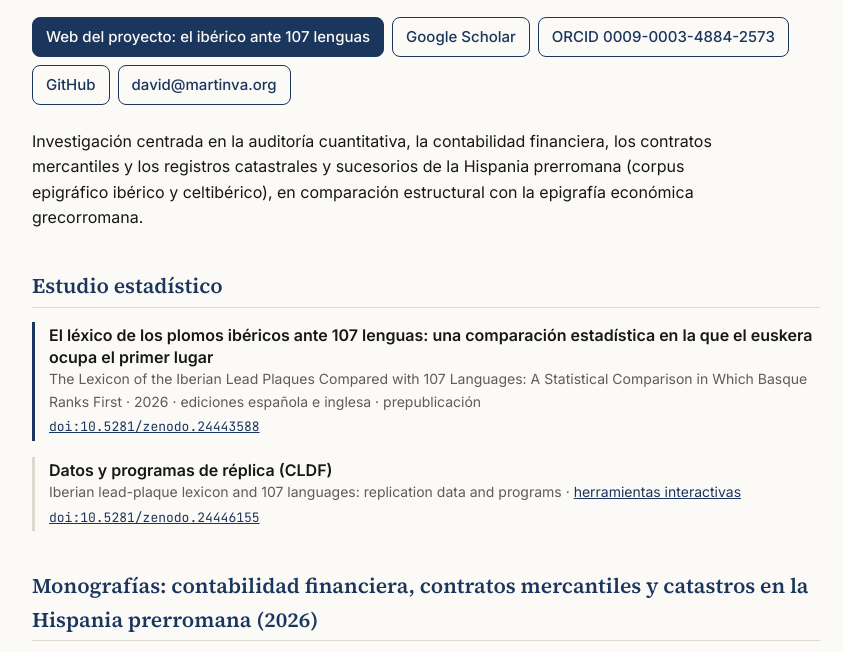
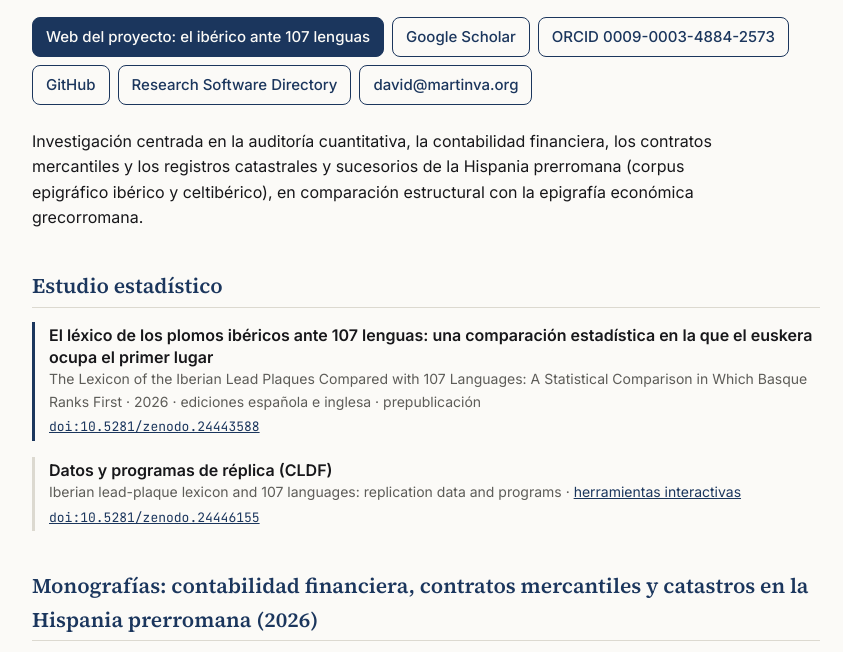
Before and after one commit to martinva/martinva.org, a plain HTML site: page index.html in a window 1280 px wide. Shown: the part 148-800 px from the top of the page, without its empty margins (214-1057 px from the left). Drawn offline with Linux system fonts and the light colour scheme.

Commit message:
Link the Research Software Directory entry
Co-Authored-By: Claude Sonnet 5.5 <noreply@anthropic.com>
Claude-Session: https://claude.ai/code/session_01ADLvp18zR33r9942qdEq9D

```diff
--- a/index.html
+++ b/index.html
@@ -56,6 +56,7 @@ footer{margin-top:28px;font-size:13px;color:var(--mut)}
  <a href="https://scholar.google.com/citations?user=zsfldQYAAAAJ&amp;hl=es">Google Scholar</a>
  <a href="https://orcid.org/0009-0003-4884-2573">ORCID 0009-0003-4884-2573</a>
  <a href="https://github.com/martinva/iberian-lexicon-107-languages">GitHub</a>
+ <a href="https://research-software-directory.org/software/iberian-lead-plaque-lexicon-and-107-languages-replication-data-and-programs">Research Software Directory</a>
  <a href="mailto:david@martinva.org">david@martinva.org</a>
 </div>
 
```
